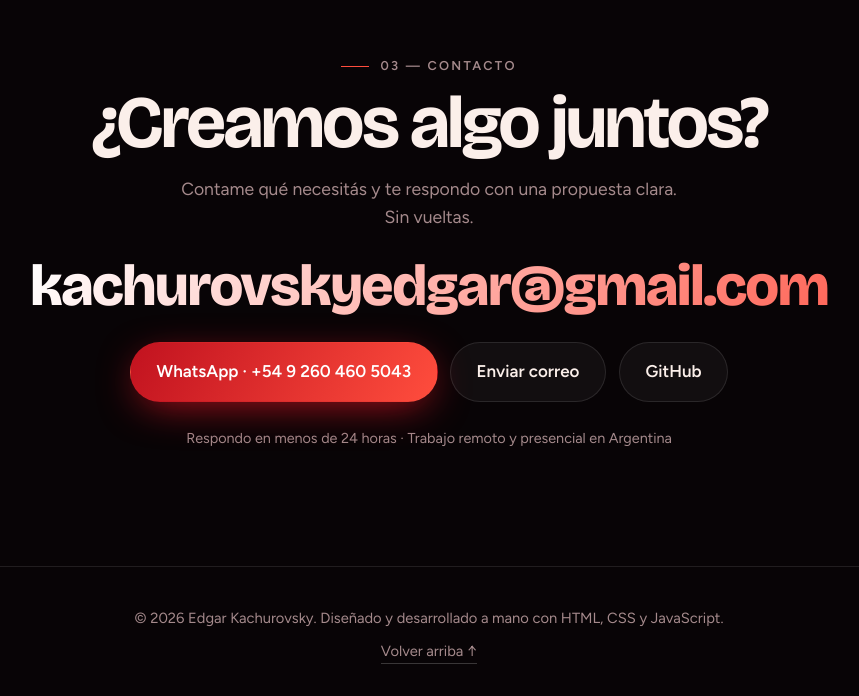
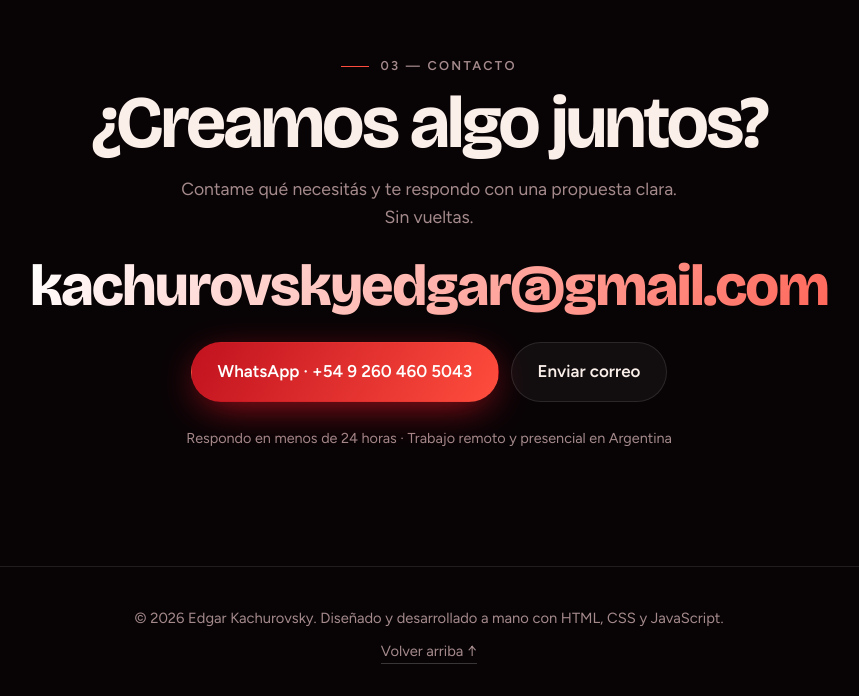
Before and after one commit to kachurovskyedgar/portafolio, a plain HTML site: page index.html in a window 1280 px wide. Shown: the part 4914-5610 px from the top of the page, without its empty margins (211-1070 px from the left). Drawn offline with nearby package versions, Linux system fonts and the light colour scheme; animation ran at ten frames a second.

Commit message:
Update index.html

```diff
--- a/index.html
+++ b/index.html
@@ -536,7 +536,7 @@ dialog.sheet.gallery{width:min(1180px,94vw)}
     <div class="social rv">
       <a class="btn main mag" href="https://wa.me/5492604605043?text=Hola%20Edgar%2C%20vi%20tu%20portafolio%20y%20quiero%20hablar%20contigo" target="_blank" rel="noopener">WhatsApp · +54 9 260 460 5043</a>
       <a class="btn mag" href="mailto:kachurovskyedgar@gmail.com">Enviar correo</a>
-      <a class="btn mag" href="https://github.com/kachurovskyedgar" target="_blank" rel="noopener">GitHub</a>
+
     </div>
     <p class="availability rv">Respondo en menos de 24 horas · Trabajo remoto y presencial en Argentina</p>
   </div></section>
```
